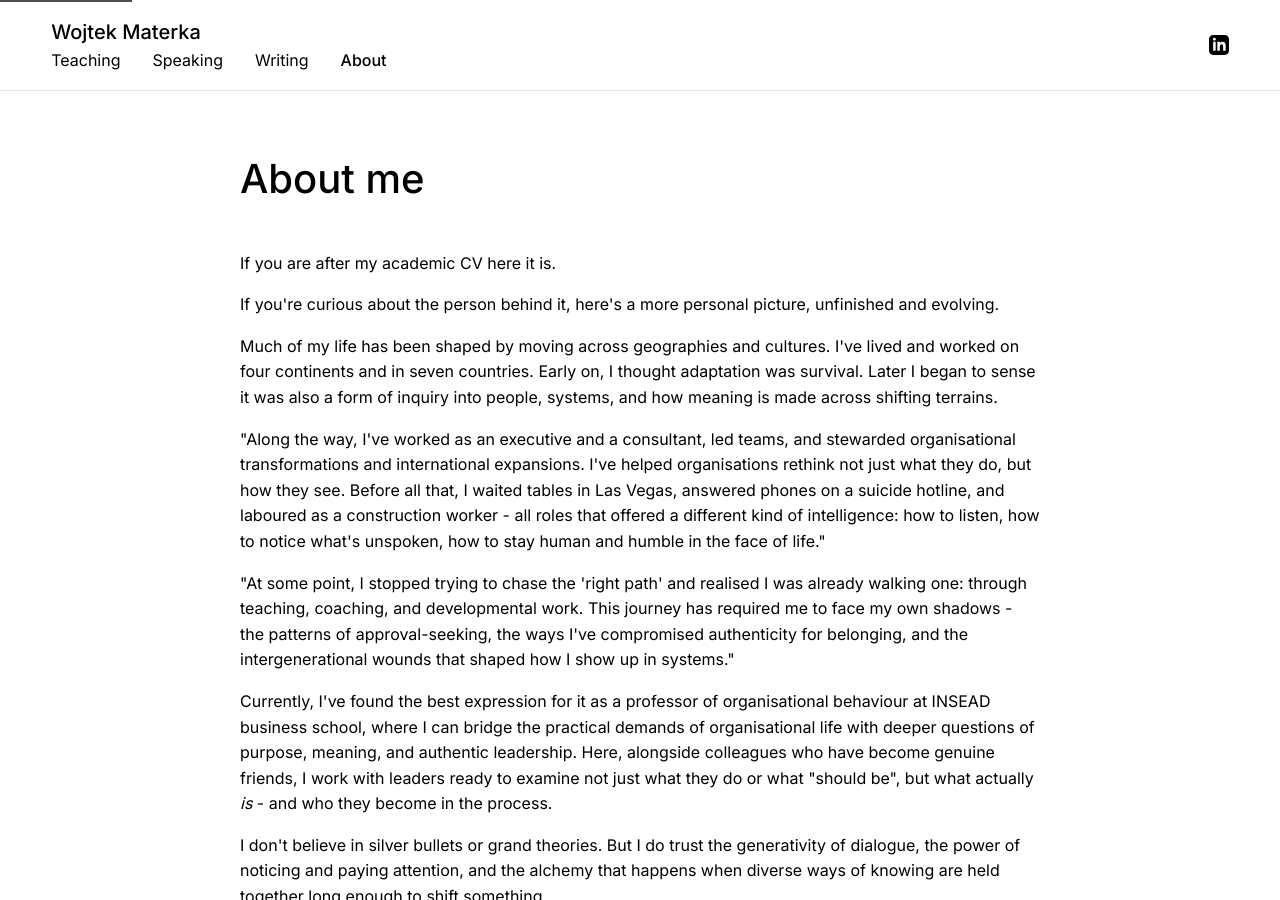
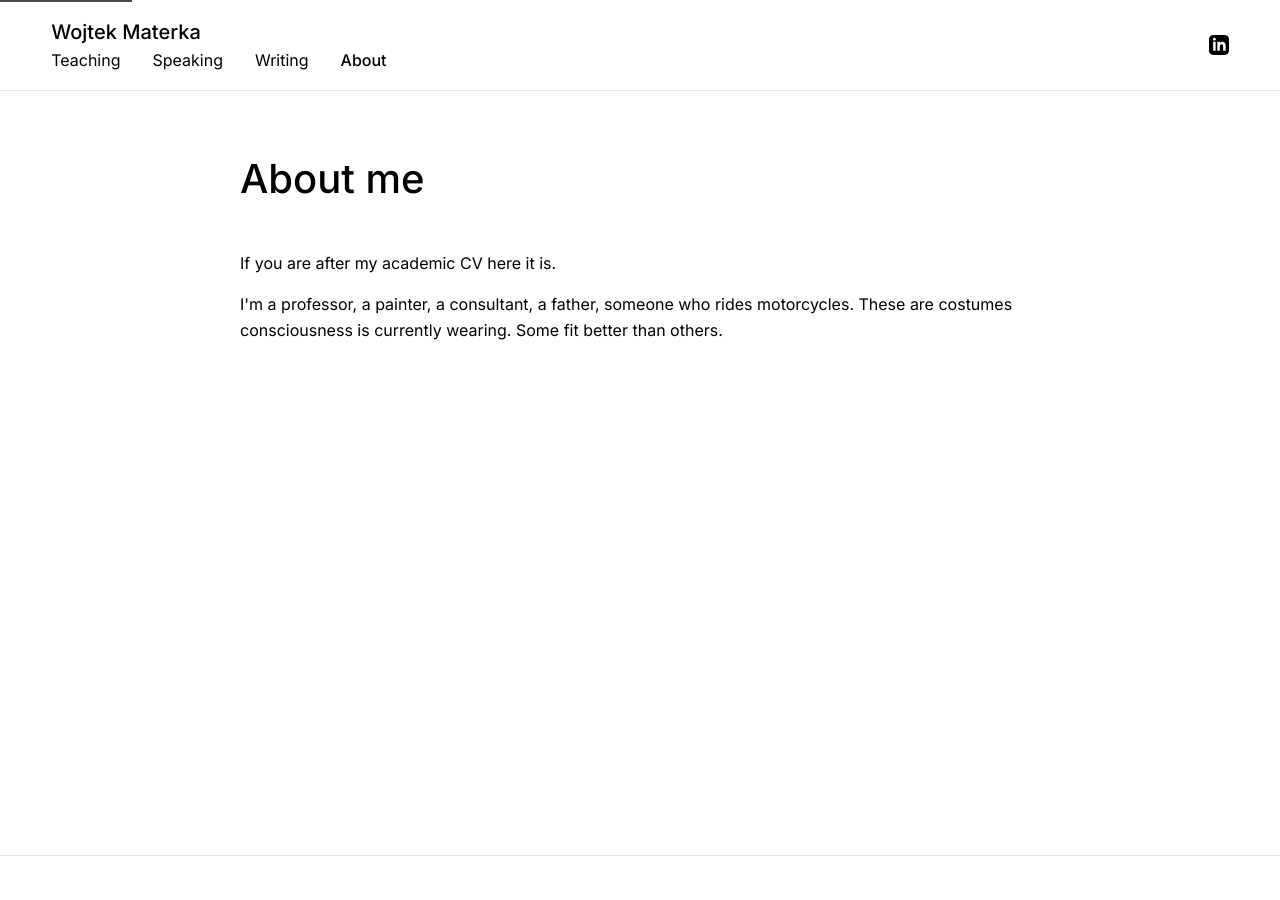
Before and after one commit to wosheesh/wmaterka, a Jekyll site: the page built from about.md, in a window 1280 px wide and 900 px high. Built offline with Jekyll 4.4.1, drawn with Linux system fonts in a browser that asks for light colours; some of the changed text lies outside the part shown.

Commit message:
about shorter

```diff
--- a/about.md
+++ b/about.md
@@ -10,13 +10,6 @@ description: "About - Wojtek Materka"
 
 <div class="section">
     <p>If you are after my academic CV <a href="/s/Wojtek Materka CV Nov_2025.pdf" target="_blank" rel="noopener noreferrer">here it is</a>.</p>
-    <p>If you're curious about the person behind it, here's a more personal picture, unfinished and evolving.</p>
-    <p>Much of my life has been shaped by moving across geographies and cultures. I've lived and worked on four continents and in seven countries. Early on, I thought adaptation was survival. Later I began to sense it was also a form of inquiry into people, systems, and how meaning is made across shifting terrains.</p>
-    <p>"Along the way, I've worked as an executive and a consultant, led teams, and stewarded organisational transformations and international expansions. I've helped organisations rethink not just what they do, but how they see. Before all that, I waited tables in Las Vegas, answered phones on a suicide hotline, and laboured as a construction worker - all roles that offered a different kind of intelligence: how to listen, how to notice what's unspoken, how to stay human and humble in the face of life."</p>
-    <p>"At some point, I stopped trying to chase the 'right path' and realised I was already walking one: through teaching, coaching, and developmental work. This journey has required me to face my own shadows - the patterns of approval-seeking, the ways I've compromised authenticity for belonging, and the intergenerational wounds that shaped how I show up in systems."</p>
-    <p>Currently, I've found the best expression for it as a <a href="https://www.insead.edu/bio/wojtek-materka-0" target="_blank" rel="noopener noreferrer">professor of organisational behaviour at INSEAD business school</a>, where I can bridge the practical demands of organisational life with deeper questions of purpose, meaning, and authentic leadership. Here, alongside colleagues who have become genuine friends, I work with leaders ready to examine not just what they do or what "should be", but what actually <em>is</em> - and who they become in the process.</p>
-    <p>I don't believe in silver bullets or grand theories. But I do trust the generativity of dialogue, the power of noticing and paying attention, and the alchemy that happens when diverse ways of knowing are held together long enough to shift something.</p>
-    <p>I also move through the world visually. <a href="https://www.instagram.com/wsm__art/" target="_blank" rel="noopener noreferrer">Photography, painting, ink</a>, and <a href="https://trust.substack.com/" target="_blank" rel="noopener noreferrer">writing</a> are not hobbies for me but forms of knowing. They help me deal with complexity, beauty, and grief. They are how I stay in touch with what can't be spoken in bullet points or neat "take-aways'".</p>
-    <p>When I'm not working or creating, I'm likely riding a motorcycle somewhere, or swimming in the open water off Sydney's Northern Beaches, my current home, though the road always continues.</p>
+    <p>I'm a professor, a painter, a consultant, a father, someone who rides motorcycles. These are costumes consciousness is currently wearing. Some fit better than others.</p>
     <p></p>
 </div>
```
